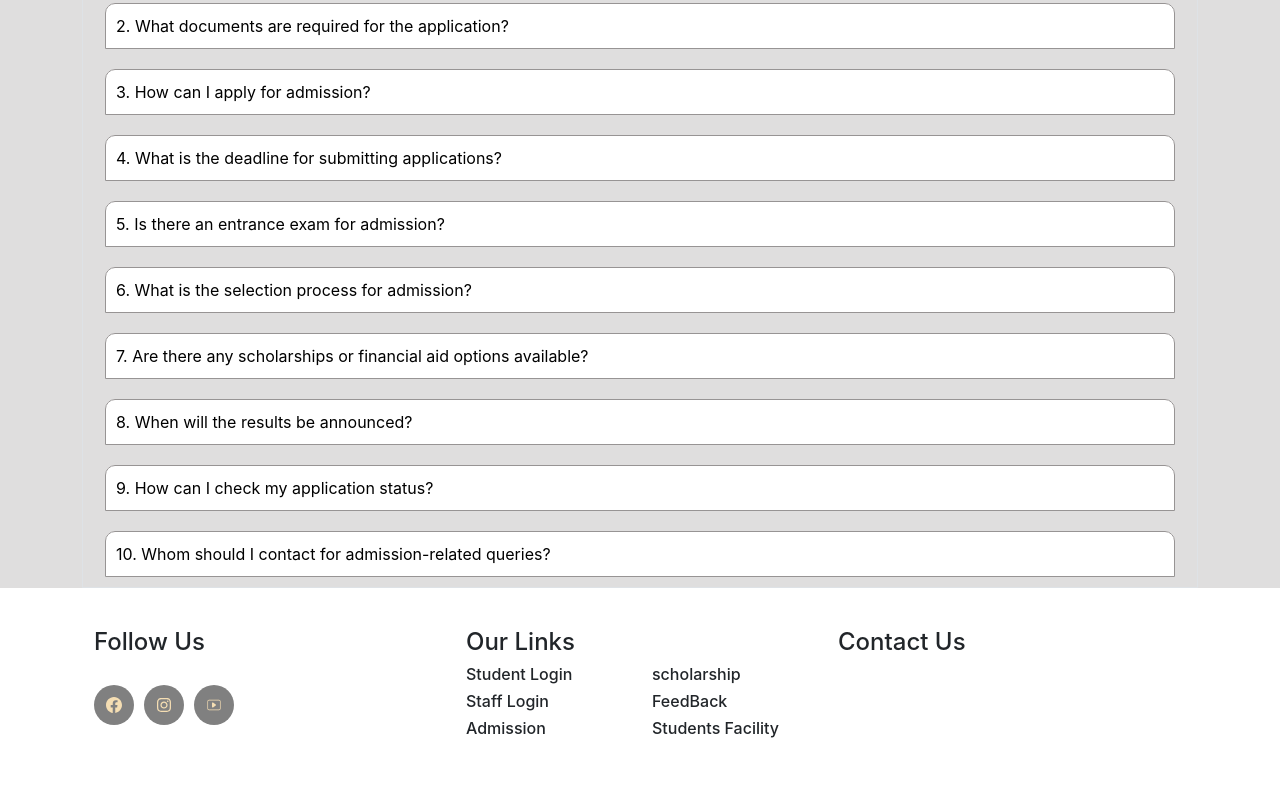
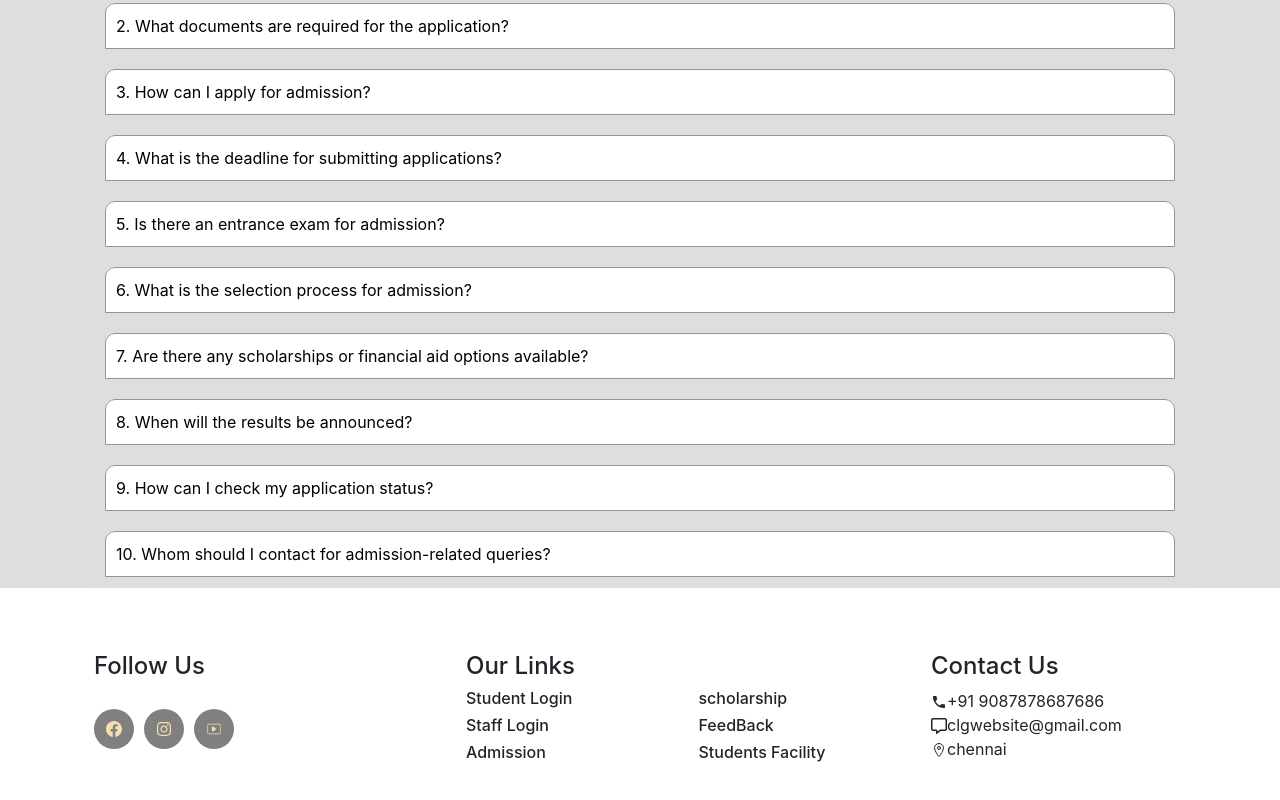
Before and after one commit to Leadsensegithub/new-website, a React (Create React App) app: page / in a window 1280 px wide. Shown: the part 2728-3528 px from the top of the page. Before the commit the page ends 3504 px from the top, so only its background shows below. Built offline with nearby package versions, Linux system fonts and the light colour scheme.

Commit message:
loader component and css file

```diff
--- a/src/App.js
+++ b/src/App.js
@@ -2,6 +2,7 @@ import React from "react";
 import { BrowserRouter as Router, Routes, Route } from "react-router-dom";
 import Navbar from "./components/Navbar";
 import Default_layout from "./default_layout/Default_layout";
+import Loader from "./pages/Loader/Loader";
 
 // import Universities from "./pages/Universities";
 // import Contact from "./pages/Header_files/Contact";
@@ -13,8 +14,8 @@ function App() {
 
       <Routes>
         <Route path="/" element={<Default_layout />} />
-        {/* <Route path="/universities" element={<Universities />} />
-        <Route path="/contact" element={<Contact />} /> */}
+       <Route path="/loader" element={<Loader/>} />
+        {/* // <Route path="/contact" element={<Contact />} />  */}
       </Routes>
     </Router>
   );
--- a/src/Css/Common.css
+++ b/src/Css/Common.css
@@ -598,3 +598,7 @@ nav .top-header {
     text-decoration: underline;
     transition: 7s;
 }
+
+.ptag_ft p{
+  margin-bottom: 0%;
+}
--- a/src/pages/Header_files/Footer.js
+++ b/src/pages/Header_files/Footer.js
@@ -23,7 +23,7 @@ function Footer() {
         <div className='footer'>
             <div className='container'>
                 <div className='row'>
-                    <div className='col-lg-4'>
+                    <div className='col-lg-4 mt-4'>
 
 
                         <div className='footer-icons'>
@@ -52,7 +52,7 @@ function Footer() {
                         </div>
                     </div>
 
-                    <div className='col-lg-4'>
+                    <div className='col-lg-5 mt-4'>
                         <div> <h4>Our Links</h4></div>
                         <div className='row'>
                             <div className='col-lg-6'>
@@ -81,8 +81,36 @@ function Footer() {
 
 
                     </div>
-                    <div className='col-lg-4'>
-                        <h4>Contact Us</h4>
+                    <div className='col-lg-3 mt-4'>
+                        <div className='footer_contact'>
+                            <h4>Contact Us</h4>
+                        </div>
+                        <div className='row'>
+                            <div className='d-flex ptag_ft'>
+                                <div>
+                                   <IoMdCall/>
+                                </div>
+                                <div>
+                                    <p>+91 9087878687686</p>
+                                </div>
+                            </div>
+                            <div className='d-flex ptag_ft'>
+                                <div>
+                               <FaRegMessage/>
+                                </div>
+                                <div>
+                                    <p>clgwebsite@gmail.com</p>
+                                </div>
+                            </div>
+                            <div className='d-flex ptag_ft'>
+                                <div>
+                                <IoLocationOutline/>
+                                </div>
+                                <div>
+                                    <p>chennai</p>
+                                </div>
+                            </div>
+                        </div>
                     </div>
 
                 </div>
--- /dev/null
+++ b/src/pages/Loader/Loader.js
@@ -0,0 +1,15 @@
+import React from 'react'
+import '../../Css/Loader.css'
+import Assets from '../../Assets/Assets'
+
+function Loader() {
+  return (
+    <div className='loading-screen'>
+              <div className='loading-screen__logo'>
+              <img src={Assets?.Logo} style={{width:"50px"}}/>
+              </div>
+    </div>
+  )
+}
+
+export default Loader
```
Also changed, not shown: src/Css/Loader.css (added).
